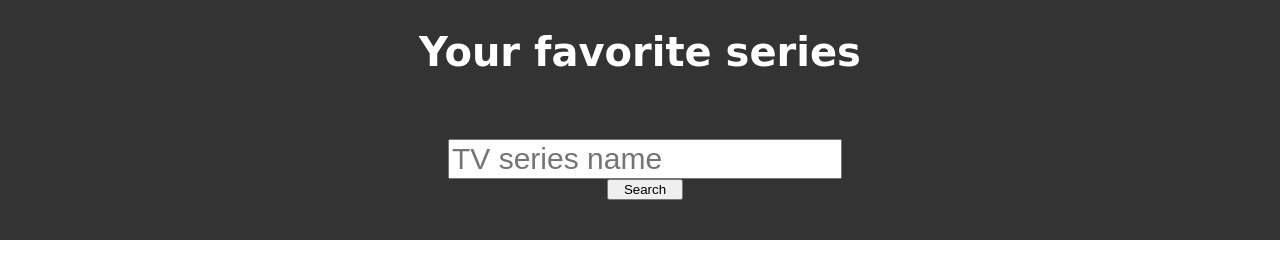
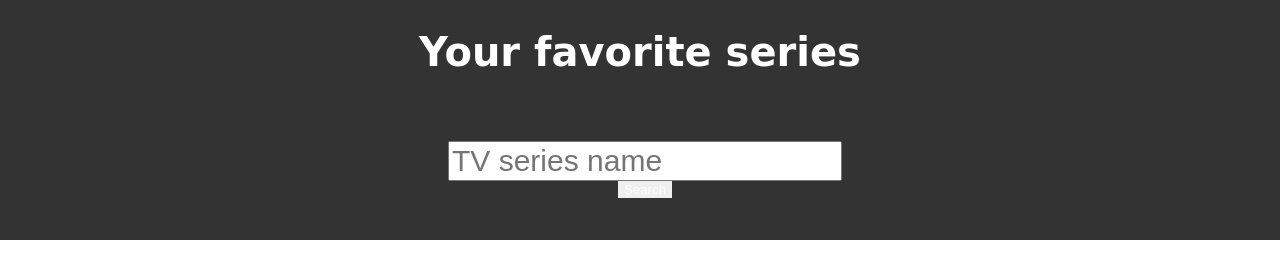
Before and after one commit to FlorenceCobos/APIseries, a plain HTML site: page index.html in a window 1280 px wide. Drawn offline with Linux system fonts and the light colour scheme; a web font is replaced by a local one.

Commit message:
Update style.css

```diff
--- a/style.css
+++ b/style.css
@@ -34,7 +34,11 @@ h1
 
 .button
 {
-width: 20%}
+width: 20%
+background: none;
+border: none;
+color: white;
+}
 
 .barre
 {
```
